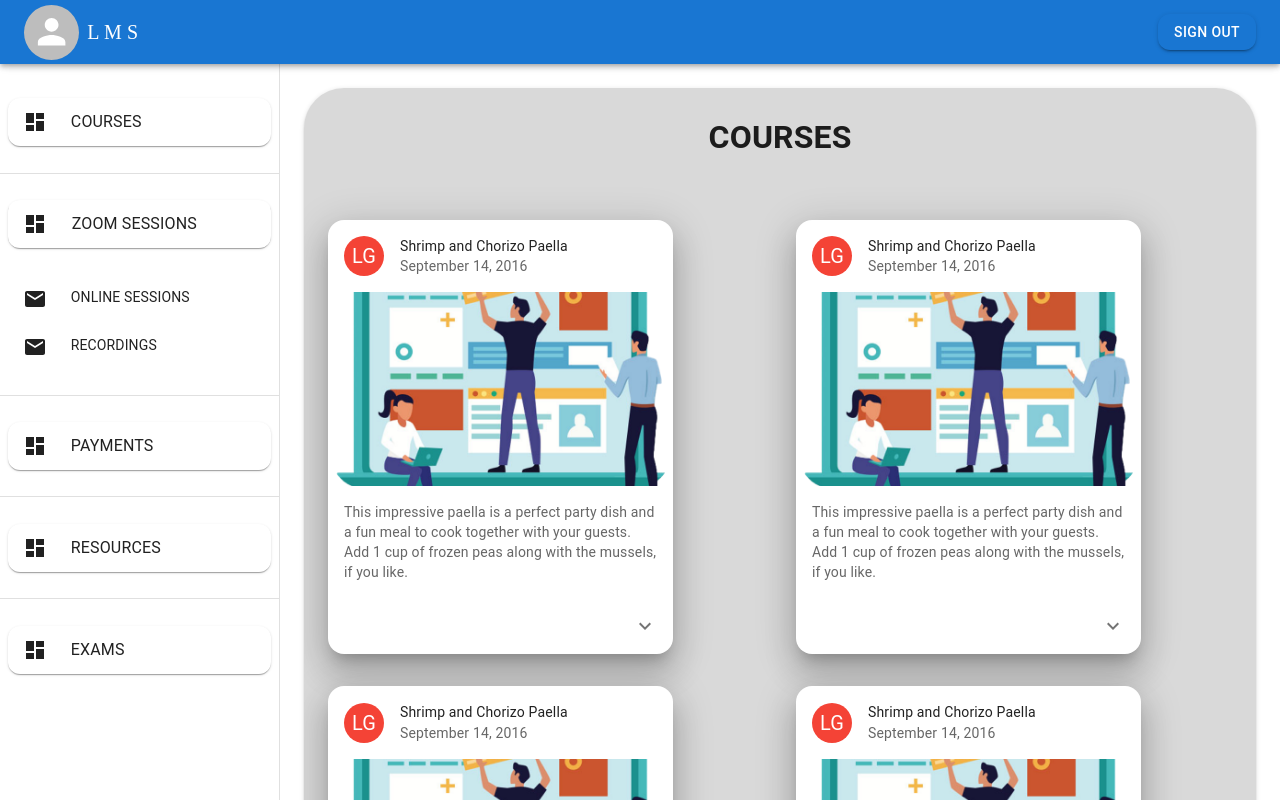
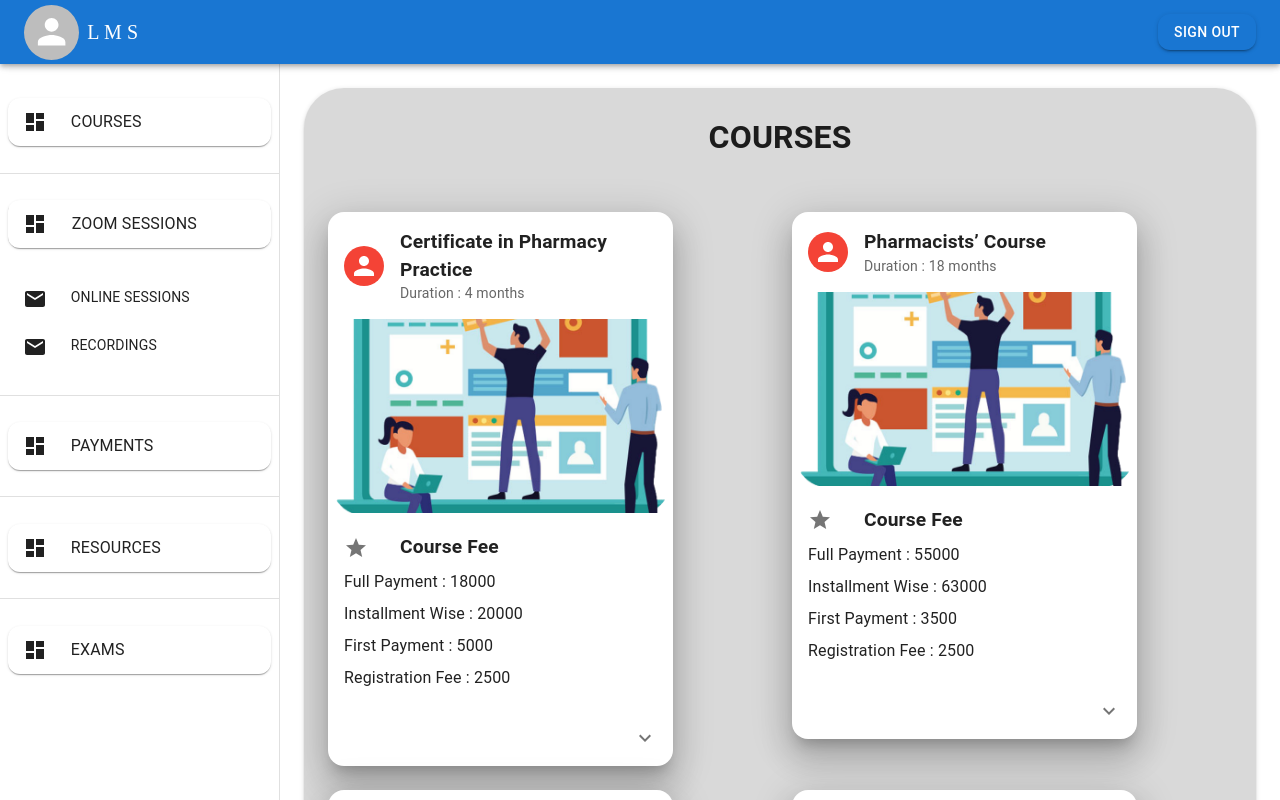
Before and after one commit to nipuna20/MEDEX-SMS-FrontEnd, a React (Create React App) app: page / in a window 1280 px wide. Shown: the top 800 px of the page. Built offline with nearby package versions, Linux system fonts and the light colour scheme.

Commit message:
update card

```diff
--- a/src/Pages/DashBoard.js
+++ b/src/Pages/DashBoard.js
@@ -11,6 +11,10 @@ import {
   Divider,
   Grid,
   IconButton,
+  List,
+  ListItem,
+  ListItemButton,
+  ListItemText,
   Stack,
   Typography,
 } from "@mui/material";
@@ -24,6 +28,8 @@ import ExpandMoreIcon from "@mui/icons-material/ExpandMore";
 import MoreVertIcon from "@mui/icons-material/MoreVert";
 import EBCM from "../componant/EBCM.png";
 import { Key } from "@mui/icons-material";
+import StarIcon from "@mui/icons-material/Star";
+import ListItemIcon from "@mui/material/ListItemIcon";
 
 // Styled component for ExpandMore button
 const ExpandMore = styled((props) => {
@@ -38,8 +44,44 @@ const ExpandMore = styled((props) => {
 }));
 
 // Sample data for cards
-const CardData = [{ Item: "1" }, { Item: "2" }, { Item: "3" }, { Item: "4" }, { Item: "5" }];
-
+const CardData = [
+  {
+    courseName: "Certificate in Pharmacy Practice",
+    courseDuration: "4 months",
+    FullPayment: 18000,
+    InstallmentWise: 20000,
+    FirstPayment: 5000,
+    RegistrationFee: 2500,
+    OtherDetails:""
+  },
+  {
+    courseName: "Pharmacists’ Course",
+    courseDuration: "18 months",
+    FullPayment: 55000,
+    InstallmentWise: 63000,
+    FirstPayment: 3500,
+    RegistrationFee: 2500,
+    OtherDetails:""
+  },
+  {
+    courseName: "Certificate in Pharmacy Practice",
+    courseDuration: "4 months",
+    FullPayment: 18000,
+    InstallmentWise: 20000,
+    FirstPayment: 5000,
+    RegistrationFee: 2500,
+    OtherDetails:""
+  },
+  {
+    courseName: "Certificate in Pharmacy Practice",
+    courseDuration: "4 months",
+    FullPayment: 18000,
+    InstallmentWise: 20000,
+    FirstPayment: 5000,
+    RegistrationFee: 2500,
+    OtherDetails:""
+  },
+];
 
 export default function Payments() {
   const [expandedCards, setExpandedCards] = useState({}); // State to track which cards are expanded
@@ -58,23 +100,70 @@ const cardData = (item, index) => (
       <Card sx={{ maxWidth: 345, borderRadius: 4 }} elevation={20}>
         <CardHeader
           avatar={
-          <Avatar sx={{ bgcolor: red[500] }} aria-label="recipe">
-            LG
-          </Avatar>
+            <Avatar sx={{ bgcolor: red[500] }} aria-label="recipe"></Avatar>
           }
           // action={
           //   <IconButton aria-label="settings">
           //     <MoreVertIcon />
           //   </IconButton>
           // }
-        title="Shrimp and Chorizo Paella"
-        subheader="September 14, 2016"
+          title={
+            <span style={{ fontWeight: "bold", fontSize: "1.2rem" }}>
+              {item.courseName}
+            </span>
+          }
+          subheader={`Duration : ${item.courseDuration}`}
         />
-      <CardMedia component="img" height="194" image={EBCM} alt="Paella dish" />
+        <CardMedia
+          component="img"
+          height="194"
+          image={EBCM}
+          alt="Paella dish"
+        />
         <CardContent>
-        <Typography variant="body2" sx={{ color: "text.secondary" }}>
-          This impressive paella is a perfect party dish and a fun meal to cook together with your guests. Add 1 cup of frozen peas along with the mussels, if you like.
-        </Typography>
+          <ListItem disablePadding>
+            {/* <ListItemButton> */}
+            <ListItemIcon>
+              <StarIcon />
+            </ListItemIcon>
+            <ListItemText
+              primary={
+                <span style={{ fontWeight: "bold", fontSize: "1.2rem" }}>
+                  Course Fee
+                </span>
+              }
+            />
+            {/* </ListItemButton> */}
+          </ListItem>
+
+          <ListItem
+            disablePadding
+            // sx={{ justifyContent: "center", textAlign: "center" }}
+          >
+            <ListItemText primary={`Full Payment : ${item.FullPayment}`} />
+          </ListItem>
+          <ListItem
+            disablePadding
+            // sx={{ justifyContent: "center", textAlign: "center" }}
+          >
+            <ListItemText
+              primary={`Installment Wise : ${item.InstallmentWise}`}
+            />
+          </ListItem>
+          <ListItem
+            disablePadding
+            // sx={{ justifyContent: "center", textAlign: "center" }}
+          >
+            <ListItemText primary={`First Payment : ${item.FirstPayment}`} />
+          </ListItem>
+          <ListItem
+            disablePadding
+            // sx={{ justifyContent: 'center', textAlign: 'center' }}
+          >
+            <ListItemText
+              primary={`Registration Fee : ${item.RegistrationFee}`}
+            />
+          </ListItem>
         </CardContent>
         <CardActions disableSpacing>
           {/* <IconButton aria-label="add to favorites">
@@ -92,22 +181,17 @@ const cardData = (item, index) => (
             <ExpandMoreIcon />
           </ExpandMore>
         </CardActions>
-      <Collapse in={expandedCards[index] || false} timeout="auto" unmountOnExit>
+        <Collapse
+          in={expandedCards[index] || false}
+          timeout="auto"
+          unmountOnExit
+        >
           <CardContent>
-          <Typography sx={{ marginBottom: 2 }}>Method:</Typography>
+            <Typography sx={{ marginBottom: 2 }}>Other Details</Typography>
             <Typography sx={{ marginBottom: 2 }}>
-            Heat 1/2 cup of the broth in a pot until simmering, add saffron and set aside for 10 minutes.
+             {item.OtherDetails}
             </Typography>
-          <Typography sx={{ marginBottom: 2 }}>
-            Heat oil in a (14- to 16-inch) paella pan or a large, deep skillet over medium-high heat. Add chicken, shrimp and chorizo, and cook, stirring occasionally until lightly browned, 6 to 8 minutes.
-            Transfer shrimp to a large plate and set aside, leaving chicken and chorizo in the pan. Add pimentón, bay leaves, garlic, tomatoes, onion, salt and pepper, and cook, stirring often until thickened and fragrant, about 10 minutes.
-            Add saffron broth and remaining 4 1/2 cups chicken broth; bring to a boil.
-          </Typography>
-          <Typography sx={{ marginBottom: 2 }}>
-            Add rice and stir very gently to distribute. Top with artichokes and peppers, and cook without stirring, until most of the liquid is absorbed, 15 to 18 minutes.
-            Reduce heat to medium-low, add reserved shrimp and mussels, tucking them down into the rice, and cook again without stirring, until mussels have opened and rice is just tender, 5 to 7 minutes more. (Discard any mussels that don't open.)
-          </Typography>
-          <Typography>Set aside off of the heat to let rest for 10 minutes, and then serve.</Typography>
+
           </CardContent>
         </Collapse>
       </Card>
@@ -126,7 +210,9 @@ const cardData = (item, index) => (
         }}
         elevation={2}
       >
-        <h2 style={{ textAlign: 'center', marginTop: 30 }}><b>COURSES</b></h2>
+        <h2 style={{ textAlign: "center", marginTop: 30 }}>
+          <b>COURSES</b>
+        </h2>
         <Box
           component="main"
           sx={{
@@ -136,7 +222,6 @@ const cardData = (item, index) => (
         >
           <Container maxWidth="lg" sx={{ padding: 0 }}>
             <Stack spacing={2}>
-
               <Box
                 sx={{
                   alignItems: "center",
@@ -144,12 +229,11 @@ const cardData = (item, index) => (
                   flexDirection: "column",
                 }}
               >
-                    <Grid container spacing={4} marginTop={3} marginBottom={3}>
+                <Grid container spacing={3} marginTop={3} marginBottom={3}>
                   {CardData.map((card, key) => cardData(card, key))}
                   {/* {data.map((card) => cardData(card, card.card_id))} */}
                 </Grid>
               </Box>
-
             </Stack>
           </Container>
         </Box>
```
Lines whose indentation alone changed are shown as unchanged.
